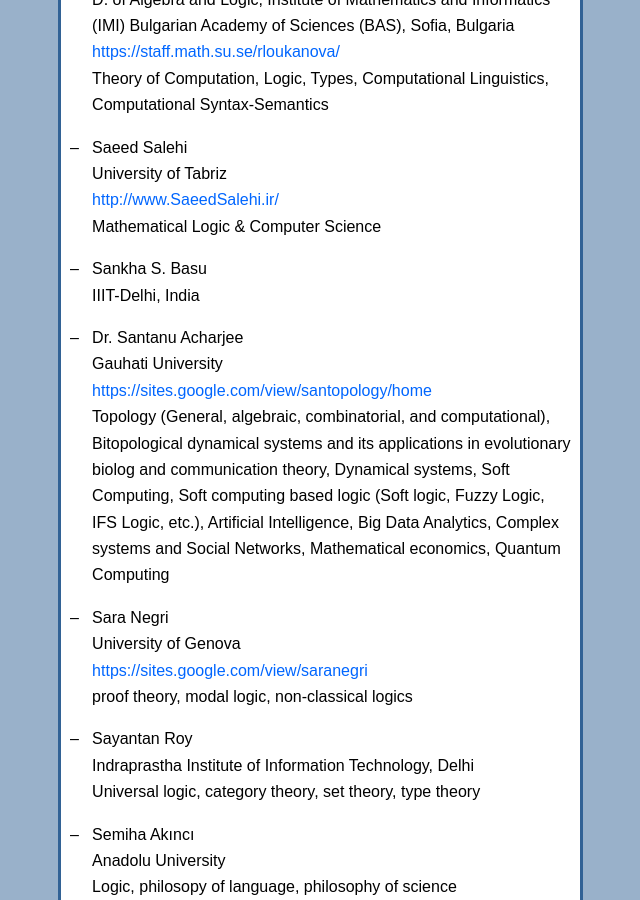
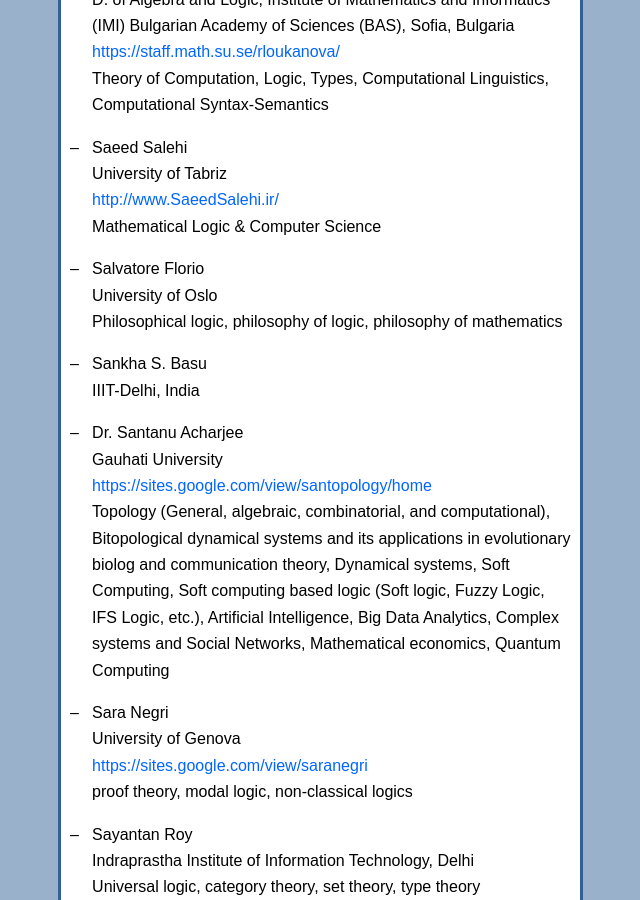
Before and after one commit to scandinavianlogic/scandinavianlogic.github.io, a Jekyll site: the page built from members.md, in a window 1280 px wide and 900 px high, scrolled down 19479 px. Shown: the whole window, without its empty margins (453-1093 px from the left). Built offline with Jekyll 4.4.1, drawn with Linux system fonts in a browser that asks for light colours.

Commit message:
new member

```diff
--- a/members.md
+++ b/members.md
@@ -742,6 +742,10 @@ membership.
   <http://www.SaeedSalehi.ir/>
   Mathematical Logic & Computer Science
 
+- Salvatore Florio
+  University of Oslo
+  Philosophical logic, philosophy of logic, philosophy of mathematics
+
 - Sankha S. Basu
   IIIT-Delhi, India
 
```
